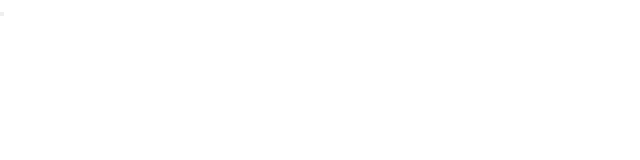
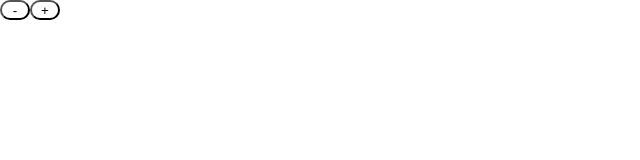
Before and after one commit to fidashn/react-hooks, a React (Create React App) app: page / in a window 1280 px wide. Shown: the top 160 px of the page, without its empty margins (0-640 px from the left). Built offline with nearby package versions, Linux system fonts and the light colour scheme.

Commit message:
created basic btns style

```diff
--- a/src/App.css
+++ b/src/App.css
@@ -3,3 +3,11 @@
   padding: 0%;
   box-sizing: border-box;
 }
+
+
+.btn {
+  width: 30px;
+  height: 20px;
+  background-color: transparent;
+  border-radius: 10px;
+}
--- a/src/Components/Home.js
+++ b/src/Components/Home.js
@@ -3,7 +3,10 @@
 function Home() {
   return (
     <div className='home-container'>
-      <div className="counter"><button></button></div>
+      <div className="counter">
+        <button className='btn'>-</button>
+        <button className='btn'>+</button>
+        </div>
 
       </div>
   )
```
